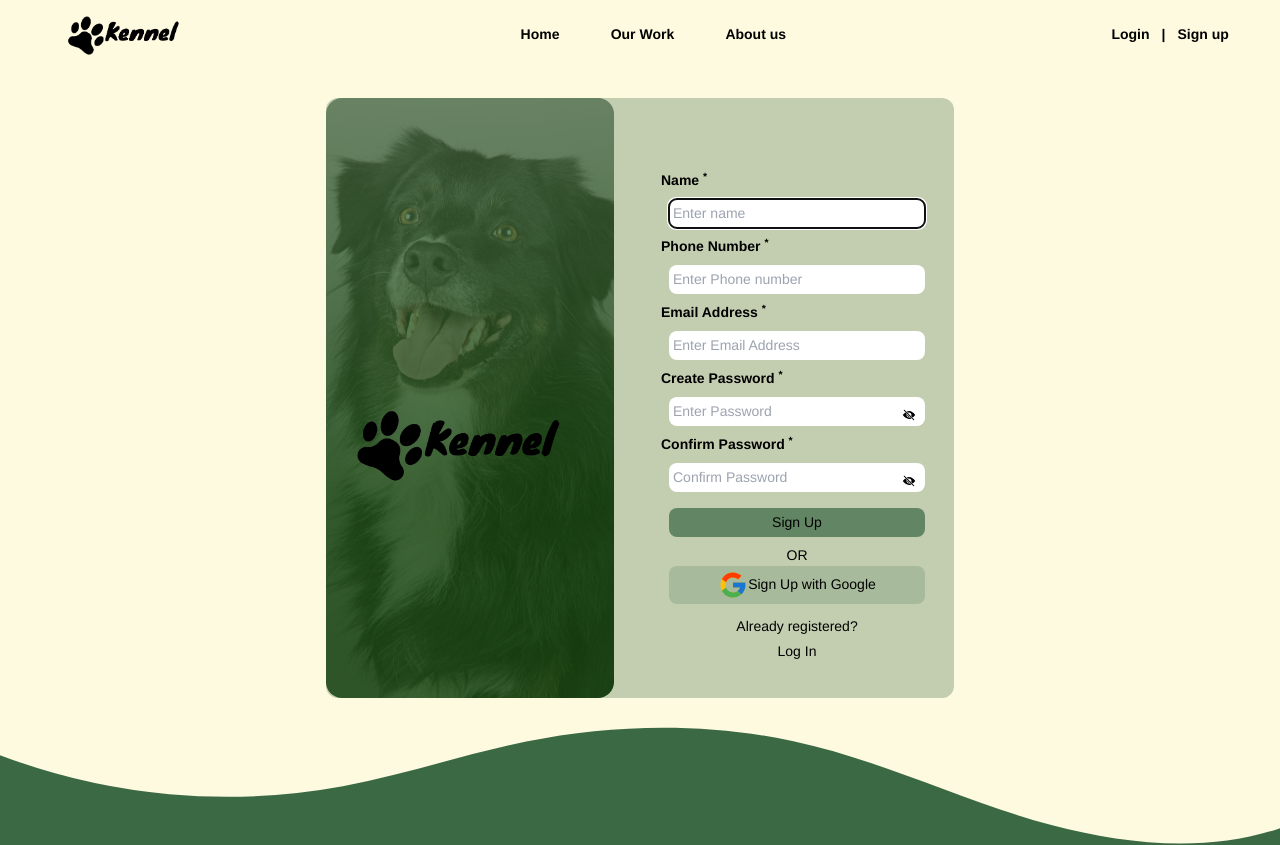
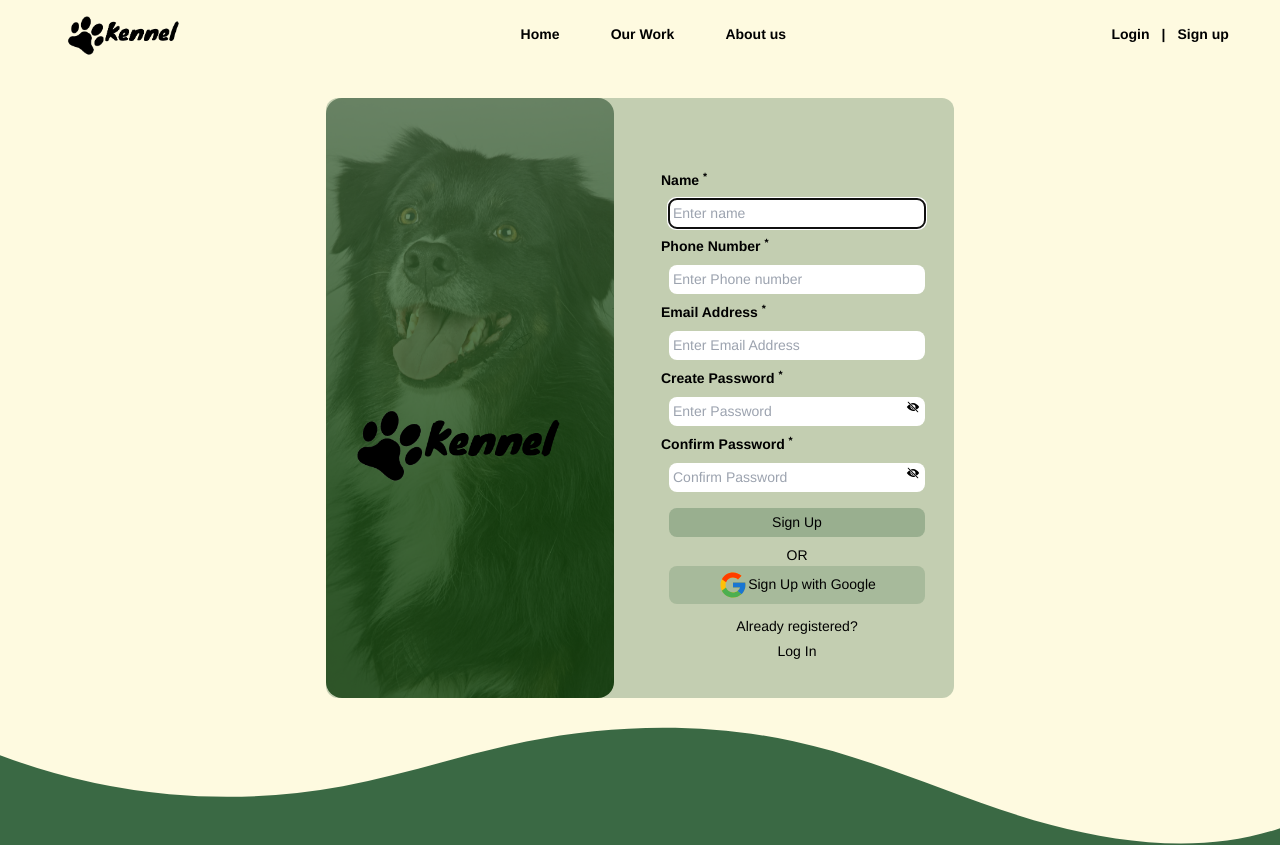
Before and after one commit to Dheeraj-Bangera/Kennel, a React (Create React App) app in the folder client/: page /Signup in a window 1280 px wide. Shown: the top 845 px of the page. Built offline with nearby package versions, Linux system fonts and the light colour scheme.

Commit message:
eye corrected

```diff
--- a/client/package.json
+++ b/client/package.json
@@ -2,7 +2,6 @@
   "name": "pet",
   "version": "0.1.0",
   "private": true,
-  "proxy": "http://localhost:8080",
   "dependencies": {
     "@testing-library/jest-dom": "^5.17.0",
     "@testing-library/react": "^13.4.0",
--- a/client/src/component/login/SignUpForm.js
+++ b/client/src/component/login/SignUpForm.js
@@ -15,6 +15,7 @@ const SignUpForm = () => {
   const errRef = useRef();
 
   const [showPassword, setShowPassword] = useState(false);
+  const [showConfirmPassword, setShowConfirmPassword] = useState(false);
 
   const [user, setUser] = useState("");
   const [validName, setValidName] = useState(false);
@@ -38,6 +39,16 @@ const SignUpForm = () => {
 
   const [errMsg, setErrMsg] = useState("");
   const [success, setSuccess] = useState(false);
+
+  const [clicking, setClicking] = useState(false);
+
+  const handleMouseDown = () => {
+    setClicking(true);
+  };
+
+  const handleMouseUp = () => {
+    setClicking(false);
+  };
 
   useEffect(() => {
     userRef.current.focus();
@@ -229,8 +240,8 @@ const SignUpForm = () => {
                 />
                 <span
                   onClick={() => setShowPassword((prev) => !prev)}
-                  className="cursor-pointer absolute  right-1 top-10 flex items-center
-      justify-center w-10 text-black rounded-r-sm"
+                  className="cursor-pointer absolute   right-0  top-8	  flex items-center
+                        justify-center w-10 text-black rounded-r-sm"
                 >
                   {showPassword ? <IoIosEye /> : <IoIosEyeOff />}
                 </span>
@@ -270,11 +281,11 @@ const SignUpForm = () => {
                   className="sm:w-40 md:w-52 lg:w-64  rounded-lg m-2 text-black p-1"
                 />
                 <span
-                  onClick={() => setShowPassword((prev) => !prev)}
-                  className="cursor-pointer absolute  right-1 top-10 flex items-center
-                 justify-center w-10 text-black rounded-r-sm"
+                  onClick={() => setShowConfirmPassword((prev) => !prev)}
+                  className="cursor-pointer absolute  right-0  top-8	  flex items-center
+      justify-center w-10 text-black rounded-r-sm"
                 >
-                  {showPassword ? <IoIosEye /> : <IoIosEyeOff />}
+                  {showConfirmPassword ? <IoIosEye /> : <IoIosEyeOff />}
                 </span>
                 <div
                   className={`flex bg-[#3A6944]/10 sm:w-40 md:w-52 lg:w-64   ${
@@ -289,10 +300,17 @@ const SignUpForm = () => {
               </label>
             </div>
 
-            <button className=" bg-[#3A6944]/30  lg:w-64  w-[90%]  p-1 rounded-lg
-             hover: bg-[#3A6944]/70  font-medium m-2 transition-transform transform hover:scale-105">Sign Up</button>
+            <button
+              className={`bg-[#3A6944]/30 lg:w-64 w-[90%] p-1 rounded-lg font-medium m-2
+              transition-transform transform hover:scale-95 ${
+                clicking ? "transition-transform transform hover:scale-105" : ""
+              }`}
+              onMouseDown={handleMouseDown}
+              onMouseUp={handleMouseUp}
+            >
+              Sign Up
+            </button>
           </form>
-
         </div>
       )}
     </div>
--- a/client/tailwind.config.js
+++ b/client/tailwind.config.js
@@ -9,6 +9,7 @@ module.exports = {
         'knewave': ['Knewave', 'system-ui'],
         'noto-sans': ['Noto Sans', 'sans-serif'],
       },
+
     },
   },
   plugins: [],
```
